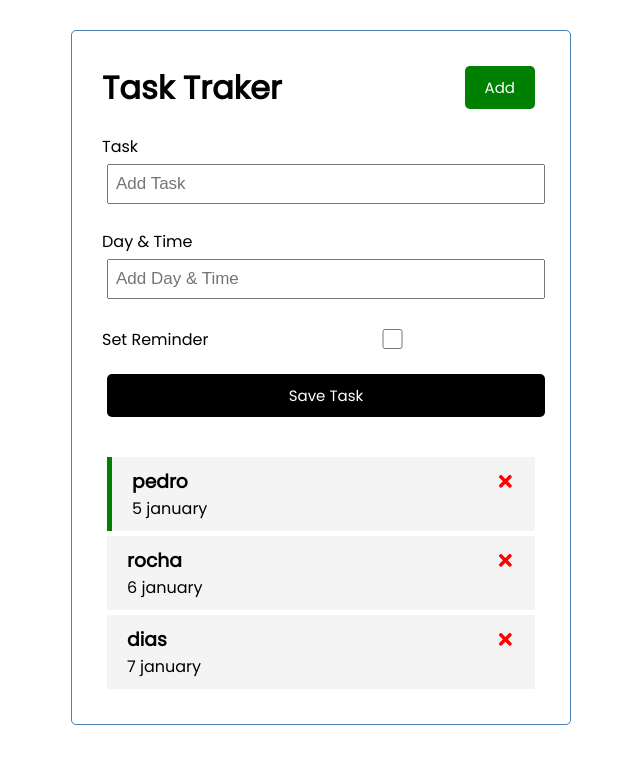
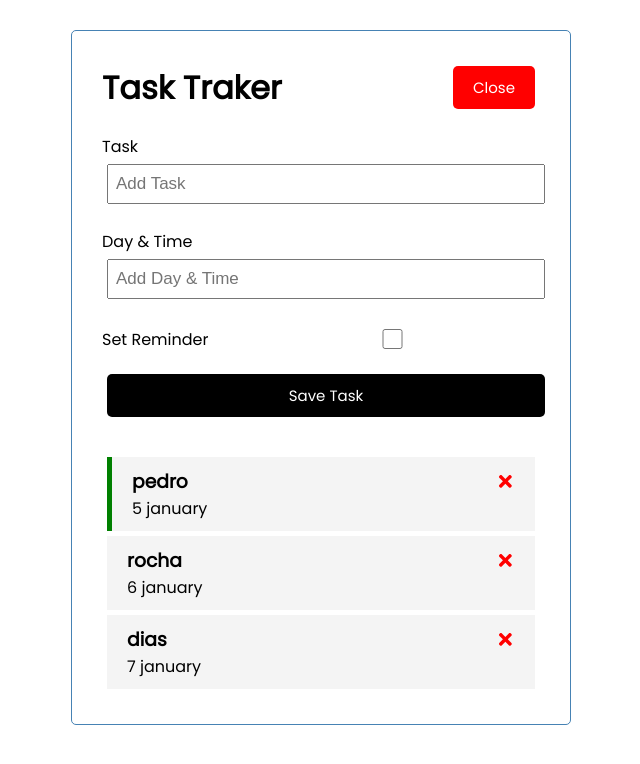
Before and after one commit to pedryvo/react-crash-course, a React (Create React App) app: page / in a window 1280 px wide. Shown: the top 764 px of the page, without its empty margins (319-959 px from the left). Built offline with nearby package versions, Linux system fonts and the light colour scheme.

Commit message:
add button

```diff
--- a/src/App.js
+++ b/src/App.js
@@ -5,6 +5,7 @@
 import AddTask from './components/AddTask';
 
 const App = () => {
+  const [showAddTask, setShowAddTask] = useState(true)
   const [tasks, setTasks] = useState([
     {
       id: 1,
@@ -45,8 +46,8 @@
 
   return (
     <div className="App container">
-      <Header />
-      <AddTask onAdd={addTask}/>
+      <Header onAdd={() => setShowAddTask(!showAddTask)} showAdd={showAddTask}/>
+      {showAddTask && <AddTask onAdd={addTask}/>}
       { tasks.length > 0 ?
         <Tasks tasks={tasks} onDelete={deleteTask} onToggle={toggleReminder}/> : 'No tasks to show.' }
     </div>
--- a/src/components/Header.js
+++ b/src/components/Header.js
@@ -1,7 +1,7 @@
 import PropTypes from 'prop-types';
 import Button from './Button';
 
-const Header = ({ title }) => {
+const Header = ({ title, onAdd, showAdd }) => {
   const onClick = () => {
     console.log('Click')
   }
@@ -9,7 +9,7 @@
   return (
     <header className='header'>
       <h1>{title}</h1>
-      <Button color='green' text='Add' onClick={onClick}/>
+      <Button color={showAdd ? 'red' : 'green'} text={showAdd ? 'Close' : 'Add'} onClick={onAdd}/>
     </header>
   )
 }
```
